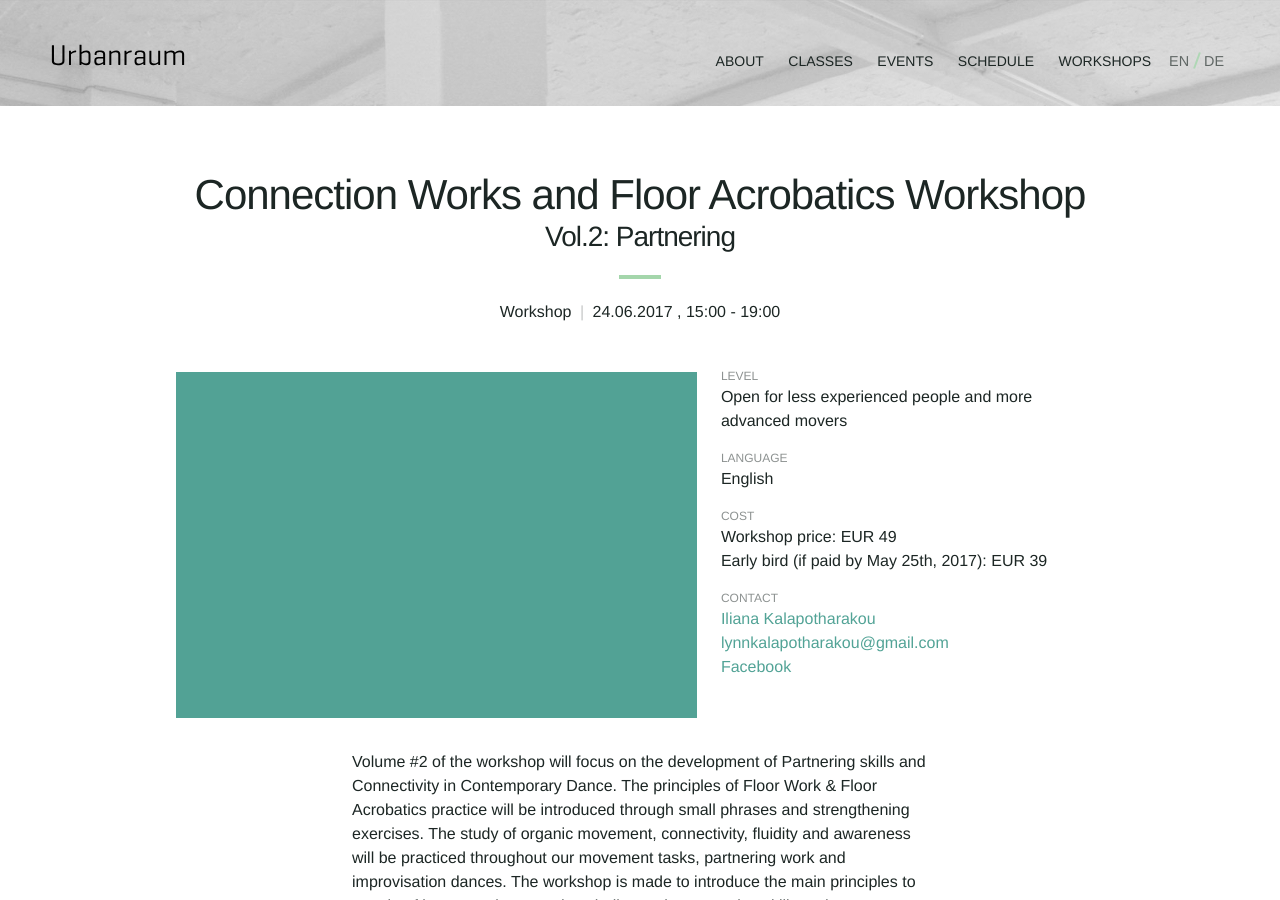
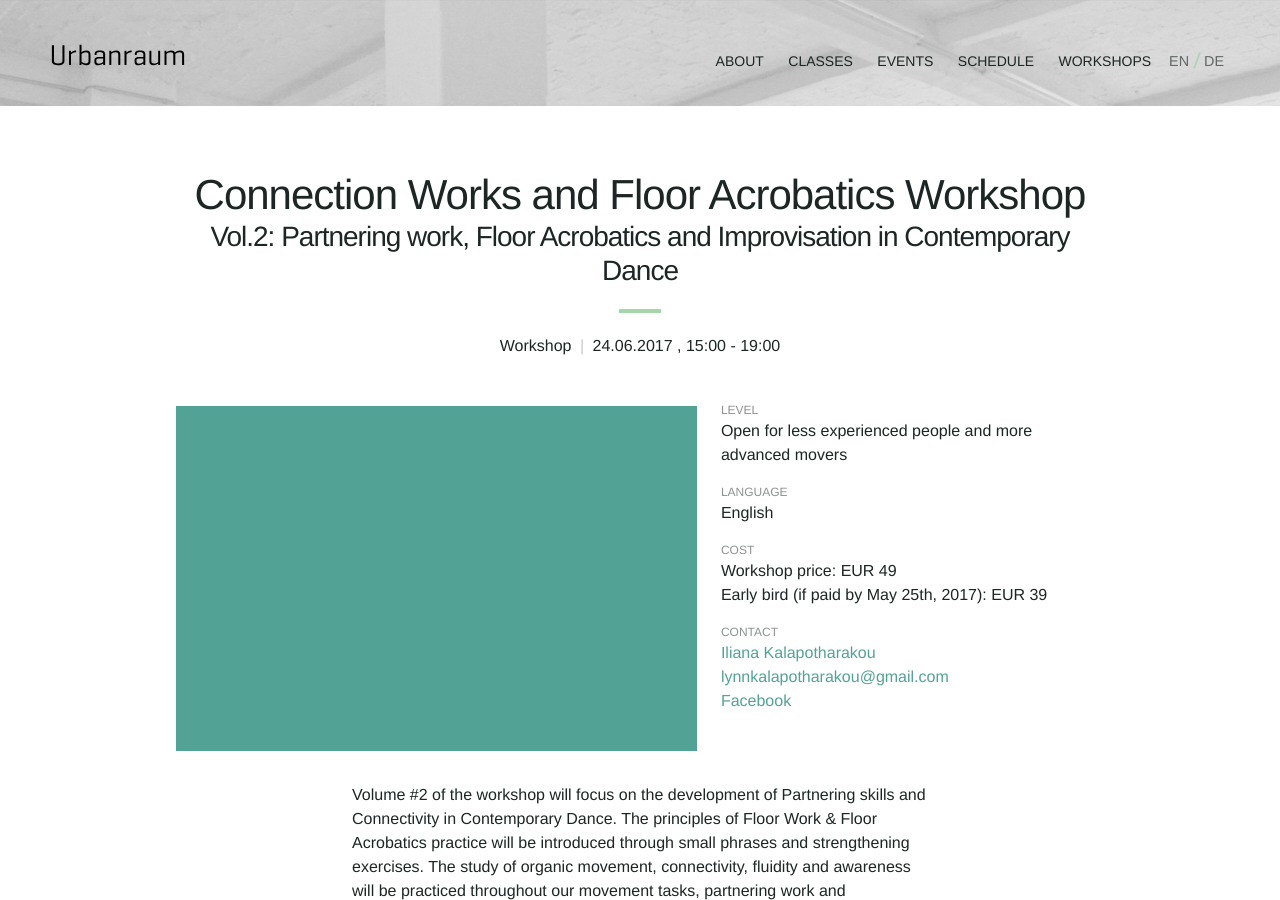
Before and after one commit to Kriesse/urbanraum, a Jekyll site: the page built from _workshops/connection-works-floor-acrobatics.md, in a window 1280 px wide and 900 px high. Built offline with Jekyll 4.4.1, drawn with Linux system fonts in a browser that asks for light colours; nearby versions of some CDN libraries.

Commit message:
Update connection-works-floor-acrobatics.md

```diff
--- a/_workshops/connection-works-floor-acrobatics.md
+++ b/_workshops/connection-works-floor-acrobatics.md
@@ -12,8 +12,8 @@ image:
 title_en: "Connection Works and Floor Acrobatics Workshop "
 title_de: "Connection Works and Floor Acrobatics Workshop "
 
-subtitle_en: "Vol.2: Partnering"
-subtitle_de: "Vol.2: Partnering"
+subtitle_en: "Vol.2: Partnering work, Floor Acrobatics and Improvisation in Contemporary Dance"
+subtitle_de: "Vol.2: Partnering work, Floor Acrobatics and Improvisation in Contemporary Dance"
 
 type_en: "Workshop"
 
```
